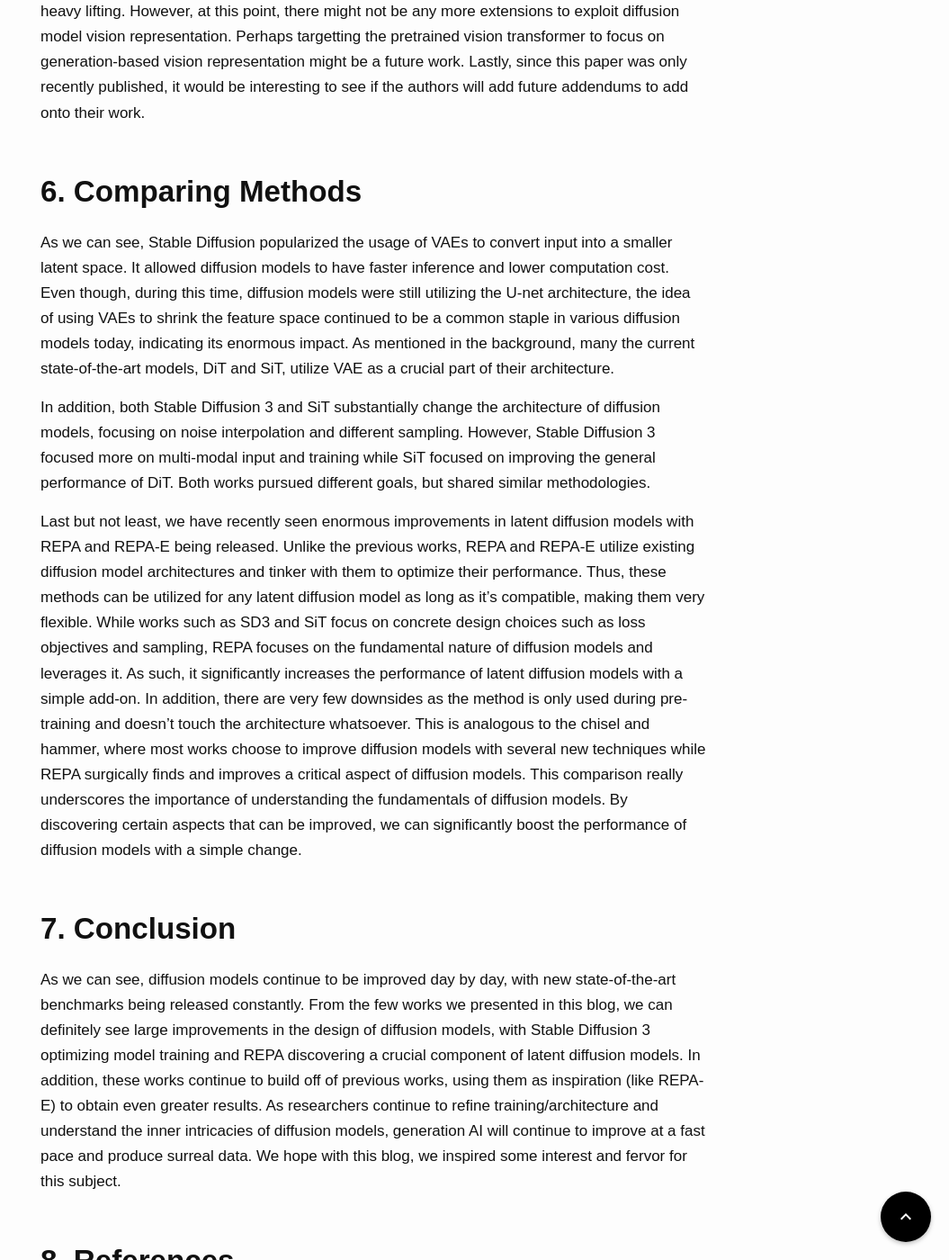
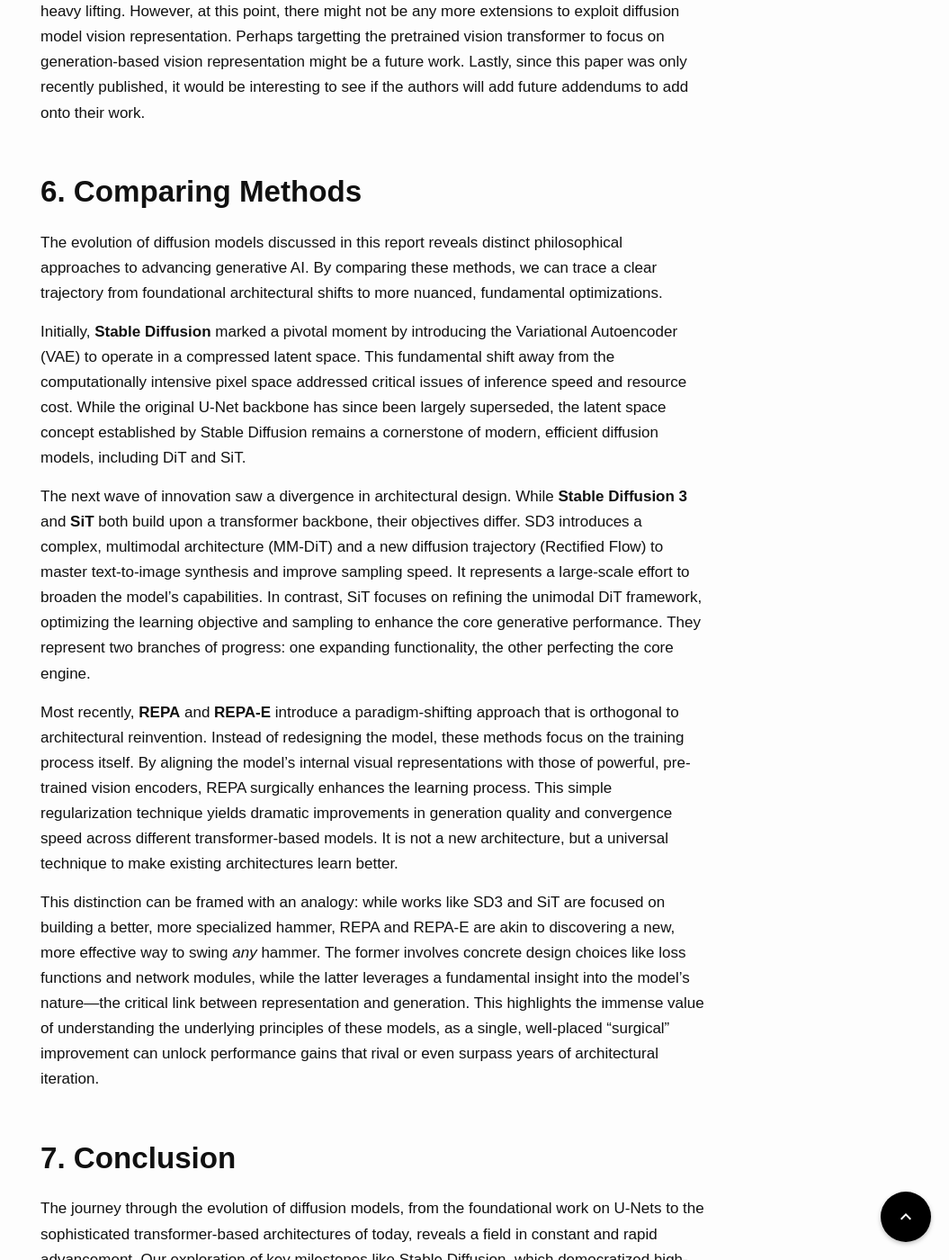
Before and after one commit to UCLAdeepvision/CS269-Projects-2025Spring, a Jekyll site: the page built from _posts/2025-06-03-student-16-18-diffusionModelSurvey.md, in a window 1280 px wide and 1400 px high, scrolled down 27180 px. Shown: the whole window at 90% size, without its empty margins (225-1280 px from the left). Built offline with Jekyll 4.4.1, drawn with Linux system fonts in a browser that asks for light colours; some web fonts are replaced; comment, search, counter and statistics services are not loaded; some of the changed text lies outside the part shown.

Commit message:
Added Yan's comparison and summary

```diff
--- a/_posts/2025-06-03-student-16-18-diffusionModelSurvey.md
+++ b/_posts/2025-06-03-student-16-18-diffusionModelSurvey.md
@@ -15,7 +15,7 @@ date: 2025-06-03
 
 ## 0. Introduction
 
-As our world becomes intertwined with AI, we are witnessing more and more technological breakthroughs at a fast pace. One field that has exploded in popularity is generative AI, where diffusion models are used to generate realistic images, voices, videos, and other types of digital data. While current diffusion models are generating very impressive results, they still suffer from high computational resources, unstable training, hallucinations, and poor visual representation. For example, recently Google announced Veo-3, a new video AI generator model that creates very controllable photo-realistic videos with audio. Even though the new model pushes the boundaries of video generation, it still suffers from common issues such as maintaining consistency and generating complex motion [1]. Thus, it’s imperative for researchers to continue to explore and discover new methods of improving diffusion models so that we can reach new heights in the field of generative AI.
+As our world becomes intertwined with AI, we are witnessing more and more technological breakthroughs at a fast pace. One field that has exploded in popularity is generative AI, where diffusion models are used to generate realistic images, voices, videos, and other types of digital data. While current diffusion models are generating very impressive results, they still suffer from high computational resources, unstable training, hallucinations, and poor visual representation. For example, recently Google announced Veo-3, a new video AI generator model that creates very controllable photo-realistic videos with audio. Even though the new model pushes the boundaries of video generation, it still suffers from common issues such as maintaining consistency and generating complex motion [1]. Thus, it's imperative for researchers to continue to explore and discover new methods of improving diffusion models so that we can reach new heights in the field of generative AI.
 
 The focus of this study blog is to delve into and analyze the various state-of-the-art techniques used in diffusion models today. We want to highlight some interesting recent works and give a preview on what is coming out.
 
@@ -214,7 +214,7 @@ Larger SD3 models not only generate higher-quality outputs but also require fewe
 #### 3.7.1 SD3 in 2025
 <img src="{{ '/assets/images/student-16-18/rank.png'  | relative_url }}" alt="rank" style="zoom:50%;" />
 
-As of May 2025, SD3.5 (released in October 2024) ranks 17th on the Hugging Face text-to-image leaderboard. Despite the growing dominance of closed-source models, SD3’s open-source release remains a cornerstone for transparency and research reproducibility in generative AI.
+As of May 2025, SD3.5 (released in October 2024) ranks 17th on the Hugging Face text-to-image leaderboard. Despite the growing dominance of closed-source models, SD3's open-source release remains a cornerstone for transparency and research reproducibility in generative AI.
 
 #### 3.7.2 Multimodal Extensions
 MM-DiT is well-suited for expansion into other multimodal tasks such as text-guided image editing, inpainting, and video generation. These tasks present challenges such as aligning multiple modalities (e.g., audio, video, text) and maintaining temporal consistency in sequential content.
@@ -397,38 +397,48 @@ Overall, REPA-E improves upon REPA and yields impressive results. The authors ev
 In addition, it might be worth exploring why REPA-E further improves the performance of latent diffusion models. While better latent features spaces and vision representation emperically gives better results, it's still not really understood why this is happening exactly. Does REPA-E improve both VAE and diffusion model performance, or does it only significantly improve the VAE's performance, which improves the performance of the model in general? If this research of representation alignment continues to grow, it's imperative to analyze and understand what exactly is happening to further improve it. Our opinion is that before, pretrained VAEs might not align well with the denoising task of diffusion models. By adding it into the training process, we can tune it to allow the transformer network to achieve superior vision representation. So while REPA-E unlocks the true potential of latent diffusion models, the REPA regularization is doing a lot of the heavy lifting. However, at this point, there might not be any more extensions to exploit diffusion model vision representation. Perhaps targetting the pretrained vision transformer to focus on generation-based vision representation might be a future work. Lastly, since this paper was only recently published, it would be interesting to see if the authors will add future addendums to add onto their work.
 
 ## 6. Comparing Methods
-As we can see, Stable Diffusion popularized the usage of VAEs to convert input into a smaller latent space. It allowed diffusion models to have faster inference and lower computation cost. Even though, during this time, diffusion models were still utilizing the U-net architecture, the idea of using VAEs to shrink the feature space continued to be a common staple in various diffusion models today, indicating its enormous impact. As mentioned in the background, many the current state-of-the-art models, DiT and SiT, utilize VAE as a crucial part of their architecture.
+The evolution of diffusion models discussed in this report reveals distinct philosophical approaches to advancing generative AI. By comparing these methods, we can trace a clear trajectory from foundational architectural shifts to more nuanced, fundamental optimizations.
 
-In addition, both Stable Diffusion 3 and SiT substantially change the architecture of diffusion models, focusing on noise interpolation and different sampling. However, Stable Diffusion 3 focused more on multi-modal input and training while SiT focused on improving the general performance of DiT. Both works pursued different goals, but shared similar methodologies.
+Initially, **Stable Diffusion** marked a pivotal moment by introducing the Variational Autoencoder (VAE) to operate in a compressed latent space. This fundamental shift away from the computationally intensive pixel space addressed critical issues of inference speed and resource cost. While the original U-Net backbone has since been largely superseded, the latent space concept established by Stable Diffusion remains a cornerstone of modern, efficient diffusion models, including DiT and SiT.
 
-Last but not least, we have recently seen enormous improvements in latent diffusion models with REPA and REPA-E being released. Unlike the previous works, REPA and REPA-E utilize existing diffusion model architectures and tinker with them to optimize their performance. Thus, these methods can be utilized for any latent diffusion model as long as it's compatible, making them very flexible. While works such as SD3 and SiT focus on concrete design choices such as loss objectives and sampling, REPA focuses on the fundamental nature of diffusion models and leverages it. As such, it significantly increases the performance of latent diffusion models with a simple add-on. In addition, there are very few downsides as the method is only used during pre-training and doesn't touch the architecture whatsoever. This is analogous to the chisel and hammer, where most works choose to improve diffusion models with several new techniques while REPA surgically finds and improves a critical aspect of diffusion models. This comparison really underscores the importance of understanding the fundamentals of diffusion models. By discovering certain aspects that can be improved, we can significantly boost the performance of diffusion models with a simple change.
+The next wave of innovation saw a divergence in architectural design. While **Stable Diffusion 3** and **SiT** both build upon a transformer backbone, their objectives differ. SD3 introduces a complex, multimodal architecture (MM-DiT) and a new diffusion trajectory (Rectified Flow) to master text-to-image synthesis and improve sampling speed. It represents a large-scale effort to broaden the model's capabilities. In contrast, SiT focuses on refining the unimodal DiT framework, optimizing the learning objective and sampling to enhance the core generative performance. They represent two branches of progress: one expanding functionality, the other perfecting the core engine.
+
+Most recently, **REPA** and **REPA-E** introduce a paradigm-shifting approach that is orthogonal to architectural reinvention. Instead of redesigning the model, these methods focus on the training process itself. By aligning the model's internal visual representations with those of powerful, pre-trained vision encoders, REPA surgically enhances the learning process. This simple regularization technique yields dramatic improvements in generation quality and convergence speed across different transformer-based models. It is not a new architecture, but a universal technique to make existing architectures learn better.
+
+This distinction can be framed with an analogy: while works like SD3 and SiT are focused on building a better, more specialized hammer, REPA and REPA-E are akin to discovering a new, more effective way to swing *any* hammer. The former involves concrete design choices like loss functions and network modules, while the latter leverages a fundamental insight into the model's nature—the critical link between representation and generation. This highlights the immense value of understanding the underlying principles of these models, as a single, well-placed "surgical" improvement can unlock performance gains that rival or even surpass years of architectural iteration.
 
 ## 7. Conclusion
-As we can see, diffusion models continue to be improved day by day, with new state-of-the-art benchmarks being released constantly. From the few works we presented in this blog, we can definitely see large improvements in the design of diffusion models, with Stable Diffusion 3 optimizing model training and REPA discovering a crucial component of latent diffusion models. In addition, these works continue to build off of previous works, using them as inspiration (like REPA-E) to obtain even greater results. As researchers continue to refine training/architecture and understand the inner intricacies of diffusion models, generation AI will continue to improve at a fast pace and produce surreal data. We hope with this blog, we inspired some interest and fervor for this subject.
+The journey through the evolution of diffusion models, from the foundational work on U-Nets to the sophisticated transformer-based architectures of today, reveals a field in constant and rapid advancement. Our exploration of key milestones like Stable Diffusion, which democratized high-resolution synthesis by moving to a latent space, and Stable Diffusion 3, which introduced a multimodal, transformer-based architecture with rectified flow for faster sampling, highlights a clear trajectory toward more efficient, powerful, and versatile models.
+
+A pivotal theme emerging from recent works like REPA and REPA-E is the profound impact of internal representation alignment. The discovery that enhancing a model's visual understanding capabilities directly translates to superior generative quality marks a significant conceptual leap. Instead of solely focusing on architectural tweaks or novel loss functions, these methods "surgically" target the core of the model's knowledge, yielding substantial improvements in performance and convergence speed with minimal changes. This underscores a deeper understanding of the "black box," suggesting that the future of generative modeling may lie as much in interpretation and alignment as in architectural innovation.
+
+Looking ahead, the landscape of generative AI is poised for even more transformative changes. Research presented in 2025 already points towards several exciting frontiers. The principles of representation alignment are being extended beyond images to other modalities like audio and video, promising synchronized, high-fidelity multimodal experiences. Innovations in native-resolution synthesis are breaking the long-standing constraints of fixed-size outputs, allowing single models to generate content at arbitrary scales and aspect ratios. Furthermore, new techniques are providing unprecedented levels of control, enabling users to personalize models, dictate precise layouts, and guide generation with a finesse that was previously unattainable.
+
+As these technologies mature, the focus will undoubtedly expand from pure generation quality to practical usability, safety, and ethical deployment. The challenge will be to build models that are not only powerful but also controllable, interpretable, and aligned with human values. The continued synergy between open-source contributions and industrial research, exemplified by models like Stable Diffusion and the open publication of works like REPA-E, will be crucial in navigating this complex and exciting future. The techniques discussed in this report, from latent space diffusion to representation alignment, are not just incremental improvements; they are foundational steps toward a new era of intelligent, collaborative, and truly creative AI.
 
 ## 8. References
-[1] “Veo 3 Model Card,” 2025. Accessed: Jun. 03, 2025. [Online]. Available: https://storage.googleapis.com/deepmind-media/Model-Cards/Veo-3-Model-Card.pdf
+[1] "Veo 3 Model Card," 2025. Accessed: Jun. 03, 2025. [Online]. Available: https://storage.googleapis.com/deepmind-media/Model-Cards/Veo-3-Model-Card.pdf
 
-[2] J. Ho, A. Jain, and P. Abbeel, “Denoising Diffusion Probabilistic Models,” arXiv preprint arXiv:2006.11239, Jun. 2020. [Online]. Available: https://arxiv.org/abs/2006.11239
+[2] J. Ho, A. Jain, and P. Abbeel, "Denoising Diffusion Probabilistic Models," arXiv preprint arXiv:2006.11239, Jun. 2020. [Online]. Available: https://arxiv.org/abs/2006.11239
 
-[3] W. Peebles and S. Xie, “Scalable Diffusion Models with Transformers,” arXiv preprint arXiv:2212.09748, Dec. 2022. [Online]. Available: https://arxiv.org/abs/2212.09748
+[3] W. Peebles and S. Xie, "Scalable Diffusion Models with Transformers," arXiv preprint arXiv:2212.09748, Dec. 2022. [Online]. Available: https://arxiv.org/abs/2212.09748
 
-[4] N. Ma, M. Goldstein, M. S. Albergo, N. M. Boffi, E. Vanden-Eijnden, and S. Xie, “SiT: Exploring Flow and Diffusion-Based Generative Models with Scalable Interpolant Transformers,” arXiv preprint arXiv:2401.08740, Jan. 2024. [Online]. Available: https://arxiv.org/abs/2401.08740
+[4] N. Ma, M. Goldstein, M. S. Albergo, N. M. Boffi, E. Vanden-Eijnden, and S. Xie, "SiT: Exploring Flow and Diffusion-Based Generative Models with Scalable Interpolant Transformers," arXiv preprint arXiv:2401.08740, Jan. 2024. [Online]. Available: https://arxiv.org/abs/2401.08740
 
-[5] M. Heusel, H. Ramsauer, T. Unterthiner, B. Nessler, and S. Hochreiter, “GANs Trained by a Two Time-Scale Update Rule Converge to a Local Nash Equilibrium,” arXiv preprint arXiv:1706.08500, Jun. 2017. [Online]. Available: https://arxiv.org/abs/1706.08500
+[5] M. Heusel, H. Ramsauer, T. Unterthiner, B. Nessler, and S. Hochreiter, "GANs Trained by a Two Time-Scale Update Rule Converge to a Local Nash Equilibrium," arXiv preprint arXiv:1706.08500, Jun. 2017. [Online]. Available: https://arxiv.org/abs/1706.08500
 
-[6] X. Ding, Y. Wang, Z. Xu, W. J. Welch, and Z. J. Wang, “Continuous Conditional Generative Adversarial Networks: Novel Empirical Losses and Label Input Mechanisms,” arXiv preprint arXiv:2011.07466, Nov. 2020. [Online]. Available: https://arxiv.org/abs/2011.07466
+[6] X. Ding, Y. Wang, Z. Xu, W. J. Welch, and Z. J. Wang, "Continuous Conditional Generative Adversarial Networks: Novel Empirical Losses and Label Input Mechanisms," arXiv preprint arXiv:2011.07466, Nov. 2020. [Online]. Available: https://arxiv.org/abs/2011.07466
 
-[7] T. Salimans, I. Goodfellow, W. Zaremba, V. Cheung, A. Radford, and X. Chen, “Improved Techniques for Training GANs,” in Advances in Neural Information Processing Systems (NeurIPS), 2016, pp. 2234–2242.
+[7] T. Salimans, I. Goodfellow, W. Zaremba, V. Cheung, A. Radford, and X. Chen, "Improved Techniques for Training GANs," in Advances in Neural Information Processing Systems (NeurIPS), 2016, pp. 2234–2242.
 
-[8] R. Rombach, A. Blattmann, D. Lorenz, P. Esser, and B. Ommer, “High-Resolution Image Synthesis with Latent Diffusion Models,” arXiv preprint arXiv:2112.10752, Dec. 2021. [Online]. Available: https://arxiv.org/abs/2112.10752
+[8] R. Rombach, A. Blattmann, D. Lorenz, P. Esser, and B. Ommer, "High-Resolution Image Synthesis with Latent Diffusion Models," arXiv preprint arXiv:2112.10752, Dec. 2021. [Online]. Available: https://arxiv.org/abs/2112.10752
 
-[9] P. Esser, S. Kulal, A. Blattmann, R. Entezari, J. Müller, H. Saini, Y. Levi, D. Lorenz, A. Sauer, F. Boesel, D. Podell, T. Dockhorn, Z. English, K. Lacey, A. Goodwin, Y. Marek, and R. Rombach, “Scaling Rectified Flow Transformers for High-Resolution Image Synthesis,” arXiv preprint arXiv:2403.03206, Mar. 2024. [Online]. Available: https://arxiv.org/abs/2403.03206
+[9] P. Esser, S. Kulal, A. Blattmann, R. Entezari, J. Müller, H. Saini, Y. Levi, D. Lorenz, A. Sauer, F. Boesel, D. Podell, T. Dockhorn, Z. English, K. Lacey, A. Goodwin, Y. Marek, and R. Rombach, "Scaling Rectified Flow Transformers for High-Resolution Image Synthesis," arXiv preprint arXiv:2403.03206, Mar. 2024. [Online]. Available: https://arxiv.org/abs/2403.03206
 
-[10] S. Yu, S. Kwak, H. Jang, J. Jeong, J. Huang, J. Shin, and S. Xie, “Representation Alignment for Generation: Training Diffusion Transformers Is Easier Than You Think,” arXiv preprint arXiv:2410.06940, Oct. 2025. [Online]. Available: https://arxiv.org/abs/2410.06940
+[10] S. Yu, S. Kwak, H. Jang, J. Jeong, J. Huang, J. Shin, and S. Xie, "Representation Alignment for Generation: Training Diffusion Transformers Is Easier Than You Think," arXiv preprint arXiv:2410.06940, Oct. 2025. [Online]. Available: https://arxiv.org/abs/2410.06940
 
 [11] W. Xiang, H. Yang, D. Huang, and Y. Wang, "Denoising Diffusion Autoencoders are Unified Self-supervised Learners," arXiv preprint arXiv:2303.09769, 2023. [Online]. Available: https://arxiv.org/abs/2303.09769
 
-[12] X. Leng, J. Singh, Y. Hou, Z. Xing, S. Xie, and L. Zheng, “REPA-E: Unlocking VAE for End-to-End Tuning with Latent Diffusion Transformers,” arXiv preprint arXiv:2504.10483, Apr. 2025. [Online]. Available: https://arxiv.org/abs/2504.10483
+[12] X. Leng, J. Singh, Y. Hou, Z. Xing, S. Xie, and L. Zheng, "REPA-E: Unlocking VAE for End-to-End Tuning with Latent Diffusion Transformers," arXiv preprint arXiv:2504.10483, Apr. 2025. [Online]. Available: https://arxiv.org/abs/2504.10483
 
 ---
```
